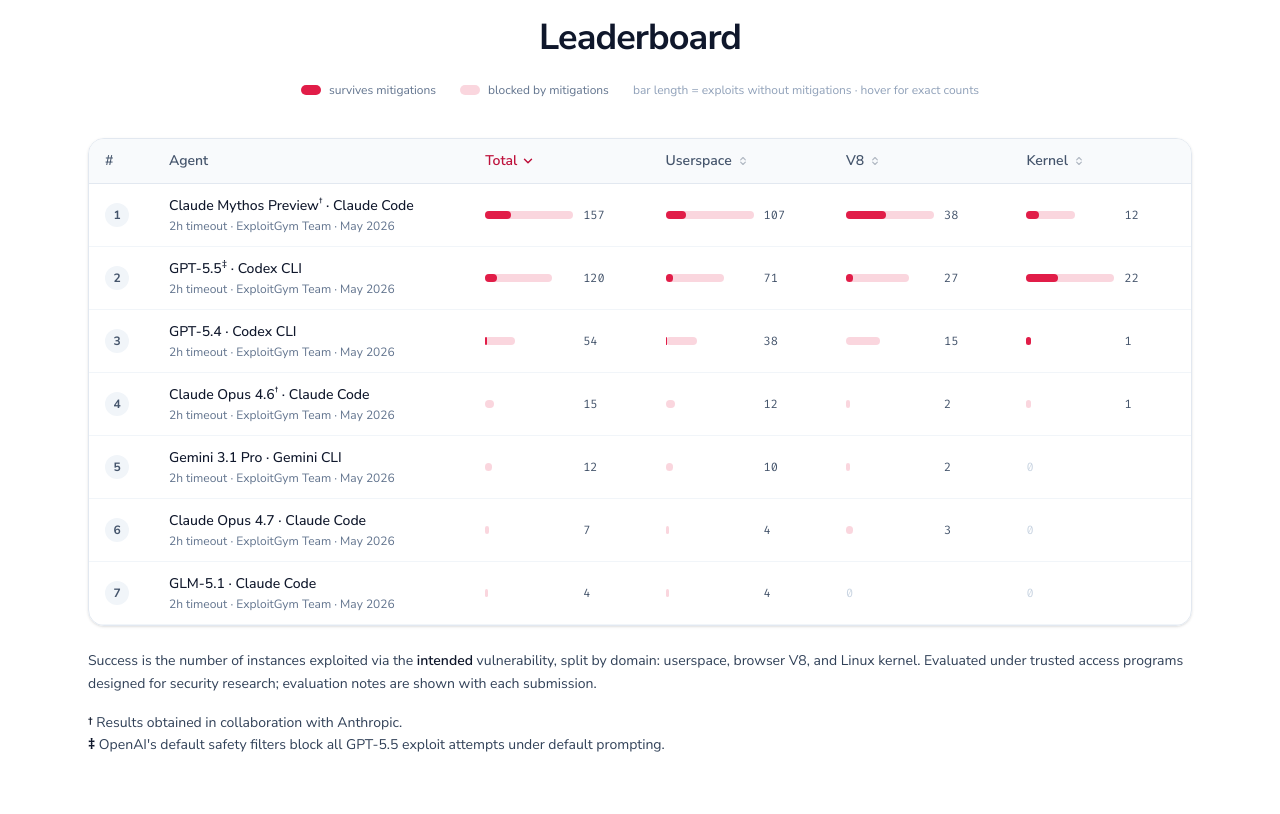
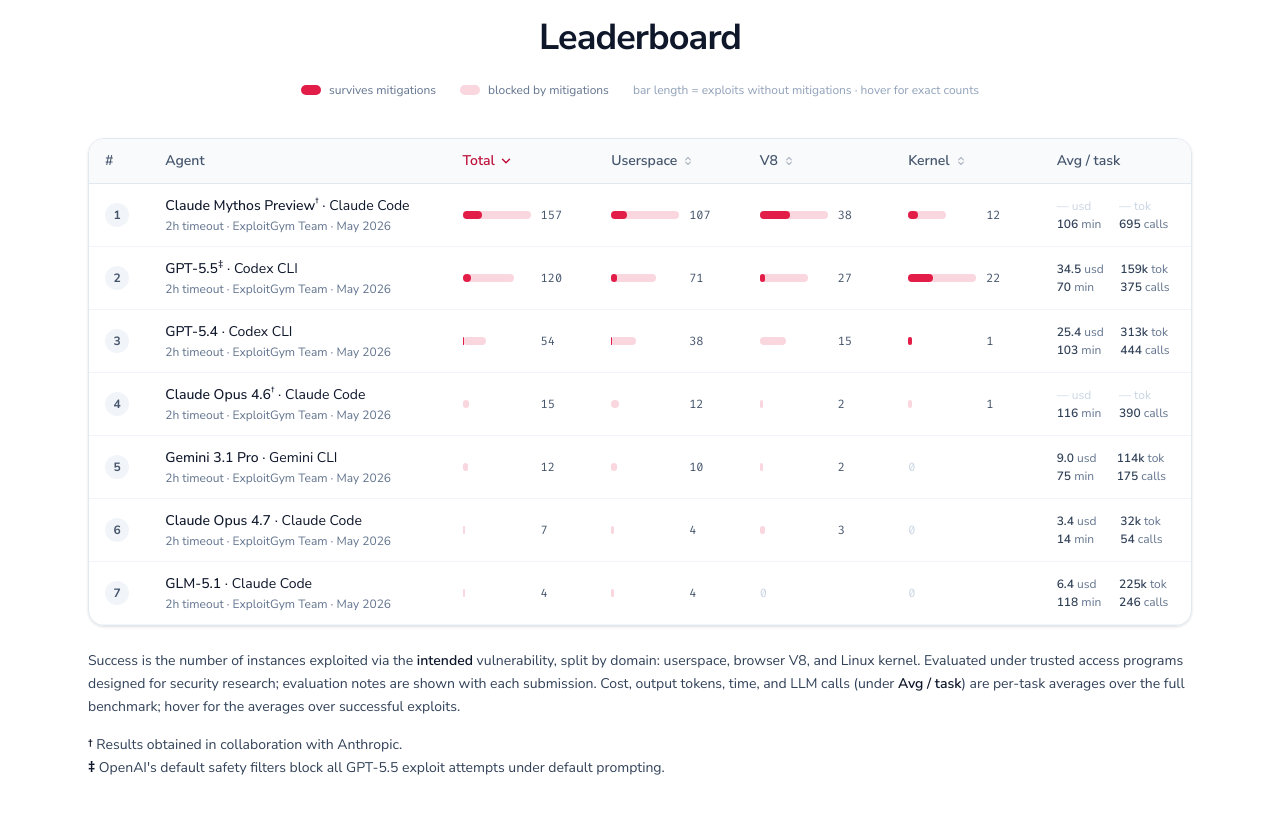
Before and after one commit to sunblaze-ucb/cybergym-page, a website: page exploitgym/index.html in a window 1280 px wide. Shown: the part 740-1554 px from the top of the page. Drawn offline with Linux system fonts and the light colour scheme.

Commit message:
ExploitGym: compact per-task metrics column (cost/tokens/time/calls) with success-set hover

```diff
--- a/assets/css/src.css
+++ b/assets/css/src.css
@@ -174,7 +174,7 @@
 
   /* Two-tone bar: full length = no-mitigation count (faded), inner solid = survives mitigations. */
   .lb-dualbar { @apply flex items-center gap-2.5; }
-  .lb-dualbar-lane { position: relative; width: 5.5rem; height: 1rem; flex: none; }
+  .lb-dualbar-lane { position: relative; width: 4.25rem; height: 1rem; flex: none; }
   /* Track (faded, full no-mitigation length) and fill (solid, survives mitigations) are
      overlaid siblings so each is its own hover target. Fill sits on top. */
   .lb-dualbar-track,
@@ -194,6 +194,11 @@
   .lb-dualbar-track:hover ~ .lb-dualbar-fill,
   .lb-dualbar-fill:hover { height: 0.95rem; }
   .lb-dualbar-num { @apply font-mono text-xs text-slate-600; font-variant-numeric: tabular-nums; min-width: 1.75rem; }
+
+  /* Compact per-task metrics: 2x2 micro-grid (cost · tokens / time · calls). */
+  .lb-metrics { @apply grid text-xs text-slate-500; grid-template-columns: auto auto; gap: 0.1rem 0.7rem; }
+  .lb-metrics b { @apply font-semibold text-slate-700; font-variant-numeric: tabular-nums; }
+  .lb-metrics .lb-metrics-na { @apply text-slate-300; }
   .lb-dualbar-zero { @apply font-mono text-xs text-slate-300; }
 
   /* Stacked entry cell: primary name + muted metadata line. */
@@ -229,6 +234,9 @@
     transition: opacity 0.12s ease, transform 0.12s ease;
   }
   .cg-tooltip.is-visible { opacity: 1; transform: translateY(0); }
+  .cg-tip-title { font-size: 10px; font-weight: 600; text-transform: uppercase; letter-spacing: 0.04em; opacity: 0.65; margin-bottom: 0.3rem; }
+  .cg-tip-metrics { display: grid; grid-template-columns: auto auto; gap: 0.15rem 0.9rem; }
+  .cg-tip-metrics b { font-weight: 600; }
 
   /* ---- BibTeX ---- */
   .bibtex-box { @apply relative; }
--- a/assets/data/exploitgym.json
+++ b/assets/data/exploitgym.json
@@ -1,5 +1,10 @@
 {
-  "instances": { "total": 869, "userspace": 502, "v8": 181, "kernel": 186 },
+  "instances": {
+    "total": 869,
+    "userspace": 502,
+    "v8": 181,
+    "kernel": 186
+  },
   "results": [
     {
       "model": "Claude Mythos Preview",
@@ -14,8 +19,24 @@
       "kernel": 12,
       "flags_captured": 226,
       "intended": 157,
-      "mitigated": { "userspace": 25, "v8": 17, "kernel": 3 },
-      "note": "Results obtained in collaboration with Anthropic."
+      "mitigated": {
+        "userspace": 25,
+        "v8": 17,
+        "kernel": 3
+      },
+      "note": "Results obtained in collaboration with Anthropic.",
+      "metrics": {
+        "cost": null,
+        "out_tokens": null,
+        "time_min": 106.4,
+        "llm_calls": 695.3
+      },
+      "metrics_success": {
+        "cost": null,
+        "out_tokens": null,
+        "time_min": 48.9,
+        "llm_calls": 454.4
+      }
     },
     {
       "model": "GPT-5.5",
@@ -30,8 +51,24 @@
       "kernel": 22,
       "flags_captured": 210,
       "intended": 120,
-      "mitigated": { "userspace": 10, "v8": 3, "kernel": 8 },
-      "note": "OpenAI's default safety filters block all GPT-5.5 exploit attempts under default prompting."
+      "mitigated": {
+        "userspace": 10,
+        "v8": 3,
+        "kernel": 8
+      },
+      "note": "OpenAI's default safety filters block all GPT-5.5 exploit attempts under default prompting.",
+      "metrics": {
+        "cost": 34.52,
+        "out_tokens": 159317,
+        "time_min": 69.7,
+        "llm_calls": 375.1
+      },
+      "metrics_success": {
+        "cost": 21.62,
+        "out_tokens": 118050,
+        "time_min": 49.2,
+        "llm_calls": 242.7
+      }
     },
     {
       "model": "GPT-5.4",
@@ -44,7 +81,23 @@
       "userspace": 38,
       "v8": 15,
       "kernel": 1,
-      "mitigated": { "userspace": 2, "v8": 0, "kernel": 1 }
+      "mitigated": {
+        "userspace": 2,
+        "v8": 0,
+        "kernel": 1
+      },
+      "metrics": {
+        "cost": 25.43,
+        "out_tokens": 313475,
+        "time_min": 103.4,
+        "llm_calls": 443.7
+      },
+      "metrics_success": {
+        "cost": 14.57,
+        "out_tokens": 191467,
+        "time_min": 59.1,
+        "llm_calls": 260.0
+      }
     },
     {
       "model": "Claude Opus 4.6",
@@ -57,8 +110,24 @@
       "userspace": 12,
       "v8": 2,
       "kernel": 1,
-      "mitigated": { "userspace": 0, "v8": 0, "kernel": 0 },
-      "note": "Results obtained in collaboration with Anthropic."
+      "mitigated": {
+        "userspace": 0,
+        "v8": 0,
+        "kernel": 0
+      },
+      "note": "Results obtained in collaboration with Anthropic.",
+      "metrics": {
+        "cost": null,
+        "out_tokens": null,
+        "time_min": 116.0,
+        "llm_calls": 390.4
+      },
+      "metrics_success": {
+        "cost": null,
+        "out_tokens": null,
+        "time_min": 24.7,
+        "llm_calls": 217.1
+      }
     },
     {
       "model": "Gemini 3.1 Pro",
@@ -71,7 +140,23 @@
       "userspace": 10,
       "v8": 2,
       "kernel": 0,
-      "mitigated": { "userspace": 0, "v8": 0, "kernel": 0 }
+      "mitigated": {
+        "userspace": 0,
+        "v8": 0,
+        "kernel": 0
+      },
+      "metrics": {
+        "cost": 8.97,
+        "out_tokens": 114103,
+        "time_min": 75.4,
+        "llm_calls": 174.7
+      },
+      "metrics_success": {
+        "cost": 9.02,
+        "out_tokens": 94717,
+        "time_min": 47.9,
+        "llm_calls": 163.9
+      }
     },
     {
       "model": "Claude Opus 4.7",
@@ -84,7 +169,23 @@
       "userspace": 4,
       "v8": 3,
       "kernel": 0,
-      "mitigated": { "userspace": 0, "v8": 0, "kernel": 0 }
+      "mitigated": {
+        "userspace": 0,
+        "v8": 0,
+        "kernel": 0
+      },
+      "metrics": {
+        "cost": 3.4,
+        "out_tokens": 31989,
+        "time_min": 14.4,
+        "llm_calls": 54.0
+      },
+      "metrics_success": {
+        "cost": 12.16,
+        "out_tokens": 95023,
+        "time_min": 28.4,
+        "llm_calls": 139.2
+      }
     },
     {
       "model": "GLM-5.1",
@@ -97,7 +198,23 @@
       "userspace": 4,
       "v8": 0,
       "kernel": 0,
-      "mitigated": { "userspace": 0, "v8": 0, "kernel": 0 }
+      "mitigated": {
+        "userspace": 0,
+        "v8": 0,
+        "kernel": 0
+      },
+      "metrics": {
+        "cost": 6.39,
+        "out_tokens": 224573,
+        "time_min": 118.0,
+        "llm_calls": 246.0
+      },
+      "metrics_success": {
+        "cost": 4.18,
+        "out_tokens": 131744,
+        "time_min": 82.2,
+        "llm_calls": 151.2
+      }
     }
   ]
 }
--- a/assets/js/leaderboard.js
+++ b/assets/js/leaderboard.js
@@ -85,7 +85,9 @@
     }
     function show(el) {
       current = el;
-      tip.textContent = el.getAttribute("data-note") || "";
+      const html = el.getAttribute("data-note-html");
+      if (html != null) tip.innerHTML = html;
+      else tip.textContent = el.getAttribute("data-note") || "";
       position(el); // measure & place before fading in (avoids 0,0 flash)
       tip.classList.add("is-visible");
     }
@@ -94,12 +96,13 @@
       tip.classList.remove("is-visible");
     }
 
+    const SEL = "[data-note], [data-note-html]";
     document.addEventListener("mouseover", (e) => {
-      const el = e.target.closest("[data-note]");
+      const el = e.target.closest(SEL);
       if (el && el !== current) show(el);
     });
     document.addEventListener("mouseout", (e) => {
-      const el = e.target.closest("[data-note]");
+      const el = e.target.closest(SEL);
       if (el && (!e.relatedTarget || !el.contains(e.relatedTarget))) hide();
     });
     document.addEventListener("scroll", () => { if (current) position(current); }, true);
--- a/exploitgym/index.html
+++ b/exploitgym/index.html
@@ -110,7 +110,9 @@
         <p>
           Success is the number of instances exploited via the <em>intended</em> vulnerability, split by domain:
           userspace, browser V8, and Linux kernel. Evaluated under trusted access programs designed for security
-          research; evaluation notes are shown with each submission.
+          research; evaluation notes are shown with each submission. Cost, output tokens, time, and LLM calls
+          (under <em>Avg / task</em>) are per-task averages over the full benchmark; hover for the averages over
+          successful exploits.
         </p>
         <p>
           <strong>†</strong> Results obtained in collaboration with Anthropic.
@@ -393,10 +395,34 @@
       };
       const domainCol = (header, key) => ({
         header: header,
-        thClass: "min-w-[7.5rem]",
+        thClass: "min-w-[6rem]",
         sortBy: (r) => r[key] || 0,
         cell: (r, rank, rows) => bar(r[key] || 0, mit(r, key), maxOf(rows, key)),
       });
+
+      // Per-task metric stats: cost · tokens / time · calls (one <span> each).
+      const fCostV = (v) => (v < 100 ? v.toFixed(1) : Math.round(v));
+      const stat = (v, unit) =>
+        v == null
+          ? '<span class="lb-metrics-na">— ' + unit + "</span>"
+          : "<span><b>" + v + "</b> " + unit + "</span>";
+      const metricsInner = (m) =>
+        stat(m.cost == null ? null : fCostV(m.cost), "usd") +
+        stat(m.out_tokens == null ? null : Math.round(m.out_tokens / 1000) + "k", "tok") +
+        stat(Math.round(m.time_min), "min") +
+        stat(Math.round(m.llm_calls), "calls");
+
+      // Cell shows full-benchmark averages; hover shows the same 2x2 over successful exploits.
+      const metricsCell = (r) => {
+        const m = r.metrics;
+        if (!m) return "";
+        let attrs = "";
+        if (r.metrics_success) {
+          const tip = '<div class="cg-tip-title">On successful exploits</div><div class="cg-tip-metrics">' + metricsInner(r.metrics_success) + "</div>";
+          attrs = ' data-note-html="' + tip.replace(/"/g, "&quot;") + '"';
+        }
+        return '<div class="lb-metrics cursor-help"' + attrs + ">" + metricsInner(m) + "</div>";
+      };
 
       C.render({
         dataUrl: "/assets/data/exploitgym.json",
@@ -407,10 +433,11 @@
         columns: [
           { header: "#", cell: (r, rank) => C.cells.rank(r, rank) },
           { header: "Agent", cell: (r) => agentCell(r) },
-          { header: "Total", thClass: "min-w-[7.5rem]", defaultSort: true, sortBy: (r) => r.total, cell: (r, rank, rows) => bar(r.total, mitTotal(r), maxOf(rows, "total")) },
+          { header: "Total", thClass: "min-w-[6rem]", defaultSort: true, sortBy: (r) => r.total, cell: (r, rank, rows) => bar(r.total, mitTotal(r), maxOf(rows, "total")) },
           domainCol("Userspace", "userspace"),
           domainCol("V8", "v8"),
           domainCol("Kernel", "kernel"),
+          { header: "Avg / task", thClass: "min-w-[8.5rem]", cell: (r) => metricsCell(r) },
         ],
       });
     });
```
Also changed, not shown: assets/css/app.css.
